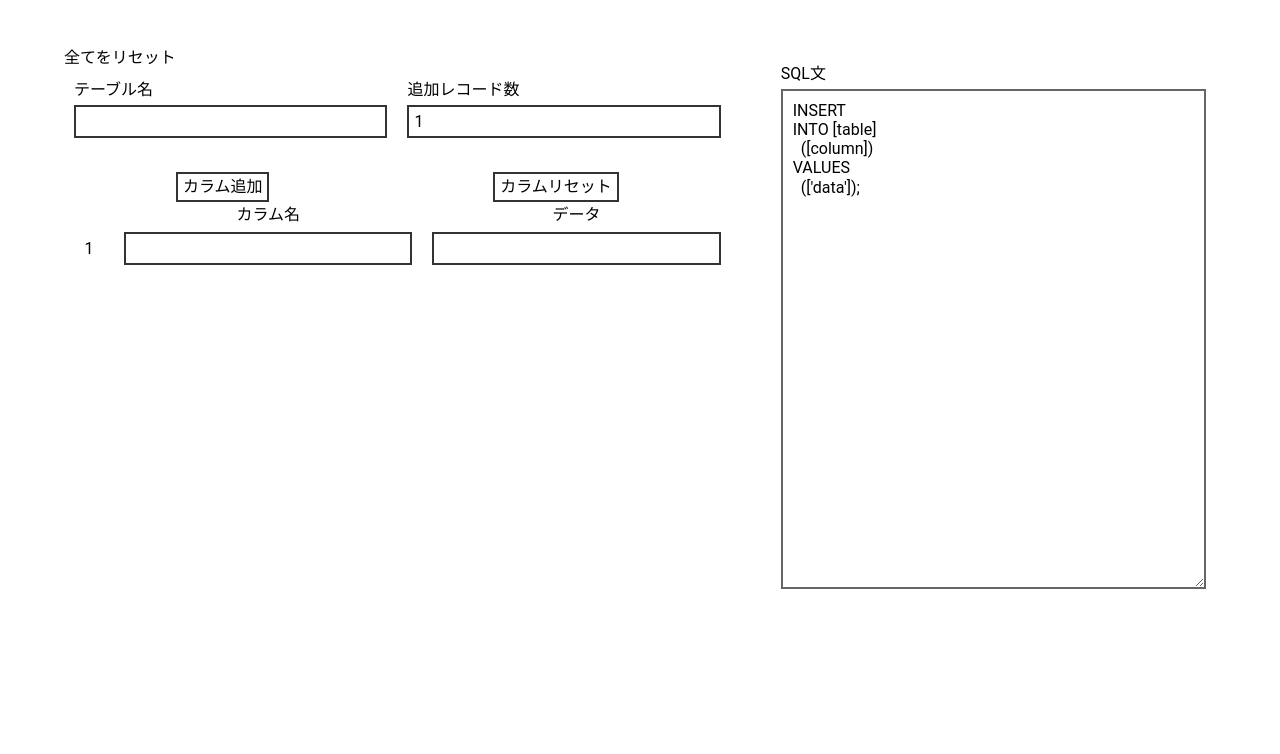
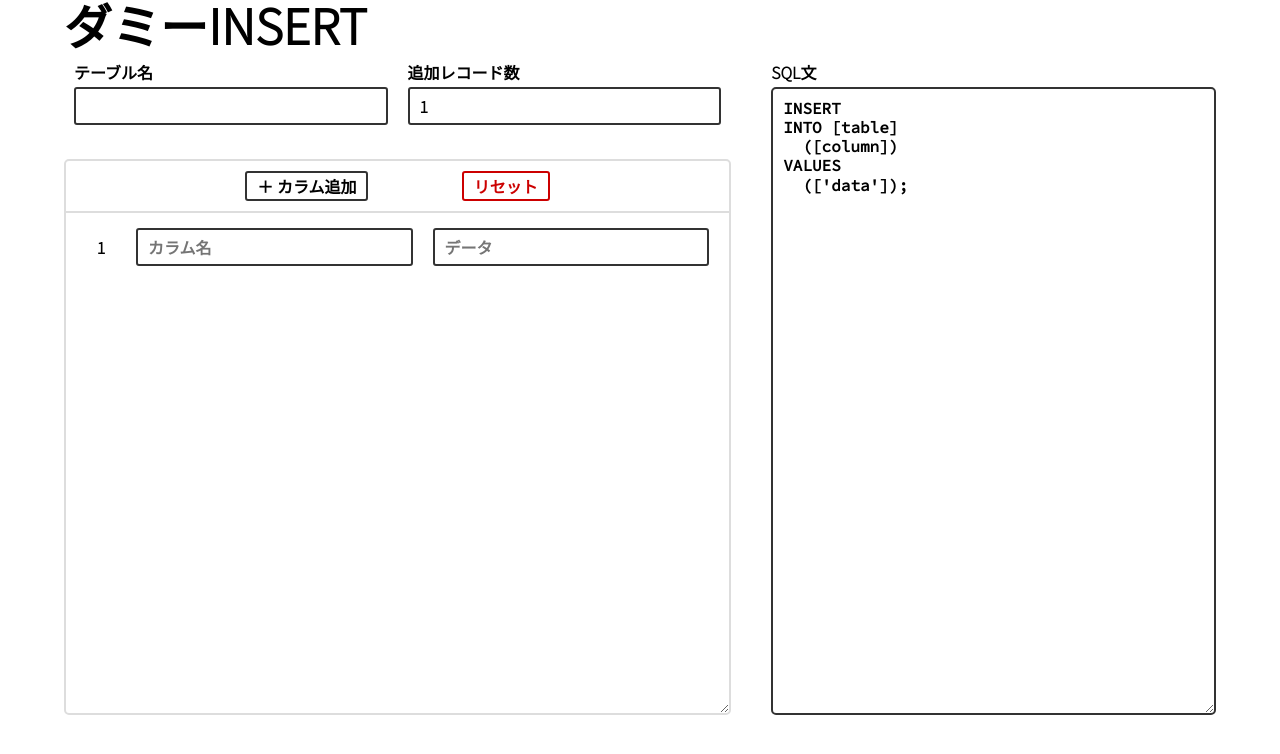
Before and after one commit to nakamura0238/dummy_insert, a Next.js app in the folder dummy_insert/: page / in a window 1280 px wide. Shown: the top 754 px of the page. Built offline with nearby package versions, Linux system fonts and the light colour scheme.

Commit message:
スタイルの調整 フォントの設定

```diff
--- /dev/null
+++ b/dummy_insert/pages/_document.tsx
@@ -0,0 +1,25 @@
+import Document, { Html, Head, Main, NextScript } from 'next/document';
+
+class MyDocument extends Document {
+  static async getInitialProps(ctx: any) {
+    const initialProps = await Document.getInitialProps(ctx);
+    return { ...initialProps };
+  }
+
+  render() {
+    return (
+      <Html>
+        <Head>
+          <link href="https://fonts.googleapis.com/css2?family=Noto+Sans+JP:wght@300&display=swap" rel="stylesheet" />
+          <link href="https://fonts.googleapis.com/css2?family=Source+Code+Pro&display=swap" rel="stylesheet" />
+        </Head>
+        <body>
+          <Main />
+          <NextScript />
+        </body>
+      </Html>
+    );
+  }
+}
+
+export default MyDocument;
--- a/dummy_insert/pages/components/Layout.tsx
+++ b/dummy_insert/pages/components/Layout.tsx
@@ -1,4 +1,5 @@
 import { ReactNode } from 'react'
+// import Head from 'next/head'
 import { css } from "@emotion/react"
 
 
@@ -20,4 +21,9 @@
   display: flex;
   flex-direction: column;
   min-height: 100vh;
+  width: 90%;
+  max-width: 1200px;
+  margin: 0 auto;
+  font-family: 'Noto Sans JP', sans-serif;
+  font-weight: bold;
 `
--- a/dummy_insert/pages/index.tsx
+++ b/dummy_insert/pages/index.tsx
@@ -1,5 +1,4 @@
 import type { NextPage } from 'next'
-import Head from 'next/head'
 import { useState, useEffect } from 'react'
 import { css } from '@emotion/react'
 
@@ -181,42 +180,41 @@
 
   }, [addCount, secondItem, thirdItem])
 
-  const returnStyle = (index: number, tag: String) => {
-    switch (tag) {
-      case "col":
-        return columns[index].colError ? [bottomFormItemStyle, formItemError]: bottomFormItemStyle;
-      // case "data":
-      //   return columns[index].dataError ? [bottomFormItemStyle, formItemError]: bottomFormItemStyle;
-    }
+  const returnStyle = (flg: boolean) => {
+    // switch (tag) {
+    //   case "col":
+    //     return flg ? [formStyle, formItemError]: formStyle;
+    //   // case "data":
+    //   //   return columns[index].dataError ? [bottomFormItemStyle, formItemError]: bottomFormItemStyle;
+    // }
+    return flg ? [formStyle, formItemError]: formStyle;
+  }
 
-  }
   return (
-    <div css={homeMount}>
-      {/* <Head></Head> */}
+    <>
+      <div>
+        <h1>ダミーINSERT</h1>
+      </div>
       <div css={container}>
         <div css={formArea}>
-        <button onClick={allReset}>全てをリセット</button>
+        {/* <button onClick={allReset}>全てをリセット</button> */}
           <div css={topFormArea}>
             <div css={topFormItem}>
               <label htmlFor='tableName'><span>テーブル名</span></label>
-              <input id='tableName' css={formStyle} type="text" value={tableName} onChange={onChangeTableName} autoComplete="off" />
+              <input id='tableName' css={returnStyle(tableError)} type="text" value={tableName} onChange={onChangeTableName} autoComplete="off" />
               <p css={errorMessage}>{tableError ? "半角英数字で入力してください" : ""}</p>
             </div>
             <div css={topFormItem}>
               <label htmlFor='addCount'><span>追加レコード数</span></label>
-              <input id='addCount' css={formStyle} type="number" min="1" value={addCount} onChange={onChangeAddCount} autoComplete="off"/>
+              <input id='addCount' css={returnStyle(addCountError)} type="number" min="1" value={addCount} onChange={onChangeAddCount} autoComplete="off"/>
               <p css={errorMessage}>{addCountError ? "半角数字で入力してください" : ""}</p>
             </div>
           </div>
 
           <div css={bottomFormArea}>
             <div css={buttonBox}>
-              <button onClick={addColumn}>カラム追加</button>
-              <button onClick={resetAction}>カラムリセット</button>
-            </div>
-            <div css={bottomFormItemLabel}>
-              <p>カラム名</p>
-              <p>データ</p>
+              <button css={addColumnButton} onClick={addColumn}>＋ カラム追加</button>
+              <button css={resetColumnButton} onClick={resetAction}>リセット</button>
             </div>
             <div css={formScroll}>
               {
@@ -226,10 +224,10 @@
                       <p>{index + 1}</p>
                       <div css={bottomFormItemInner}>
                         <div>
-                          <input type="text" value={item.column} onChange={e => onChangeColumn(e, index)} autoComplete="off" css={returnStyle(index, "col")}/>
+                          <input type="text" value={item.column} onChange={e => onChangeColumn(e, index)} autoComplete="off" placeholder="カラム名" css={returnStyle(columns[index].colError)}/>
                         </div>
                         <div>
-                          <input type="text" value={item.data} onChange={e => onChangeDataName(e, index)} autoComplete="off" css={bottomFormItemStyle}/>
+                          <input type="text" value={item.data} onChange={e => onChangeDataName(e, index)} autoComplete="off" placeholder="データ" css={formStyle}/>
                         </div>
                       </div>
                     </div>
@@ -247,24 +245,17 @@
           </textarea>
         </div>
       </div>
-    </div>
+    </>
   )
 }
 
 export default Home
 
-const homeMount = css`
-  width: 90%;
-  max-width: 1200px;
-  margin: 0 auto;
-`
-
 const container = css`
   display: flex;
   flex-direction: row;
   min-width: 640px;
-  min-height: 100vh;
-  padding: 50px 0;
+  padding-bottom: 30px;
 `
 
 const formArea = css`
@@ -292,33 +283,53 @@
 const bottomFormArea = css`
   display: flex;
   flex-direction: column;
+  border: 2px solid #dddddd;
+  border-radius: 5px;
 `
 
 const buttonBox = css`
   display: flex;
   flex-direction: row;
   justify-content: space-around;
-  width: 100%;
+  padding: 10px 20%;
+  border-bottom: 2px solid #dddddd;
+  /* margin-bottom: 20px;
   button {
     padding: 5px;
     border: 2px solid #333333;
+  } */
+`
+
+const addColumnButton = css`
+  padding: 5px 10px;
+  border: 2px solid #333333;
+  border-radius: 3px;
+  transition: 0.1s;
+  &:hover {
+    background-color: #333333;
+    color: #ffffff;
   }
 `
 
-const bottomFormItemLabel = css`
-  display: flex;
-  flex-direction: row;
-  margin-left: 50px;
-  p {
-    width: 50%;
-    text-align: center;
-    line-height: 1.6rem;
+const resetColumnButton = css`
+  padding: 5px 10px;
+  border: 2px solid #cc0000;
+  border-radius: 3px;
+  background-color: #ffffff;
+  color: #cc0000;
+  transition: 0.1s;
+  &:hover {
+    background-color: #cc0000;
+    color: #ffffff;
   }
 `
 
 const formScroll = css`
-  height: 600px;
+  height: 500px;
+  min-height: calc(1.5rem + 20px);
+  padding: 10px;
   overflow: auto;
+  resize: vertical;
 `
 
 const bottomFormItem = css`
@@ -343,22 +354,18 @@
   }
 `
 
-const bottomFormItemStyle = css`
-  width: 100%;
-  padding: 5px;
-  border: 2px solid #333333;
-`
-
 const formItemError = css`
   border-color: red;
   background-color: #ffeeee;
+  color: red;
 `
 
 const formStyle = css`
   display: block;
   width: 100%;
-  padding: 5px;
+  padding: 5px 10px;
   border: 2px solid #333333;
+  border-radius: 3px;
 `
 const errorMessage = css`
   height: 1.5rem;
@@ -370,13 +377,15 @@
 const exportArea = css`
   width: 40%;
   margin-left: 40px;
-  padding: 10px;
+  padding-top: 10px;
   resize: none;
   textarea {
     width: 100%;
-    min-height: 500px;
+    height: calc(100% - 1.8rem);
     padding: 10px;
-    border: 2px solid #666666;
+    border: 2px solid #333333;
+    border-radius: 5px;
+    font-family: 'Source Code Pro', monospace;
     line-height: 1.2rem;
     resize: vertical;
   }
```
